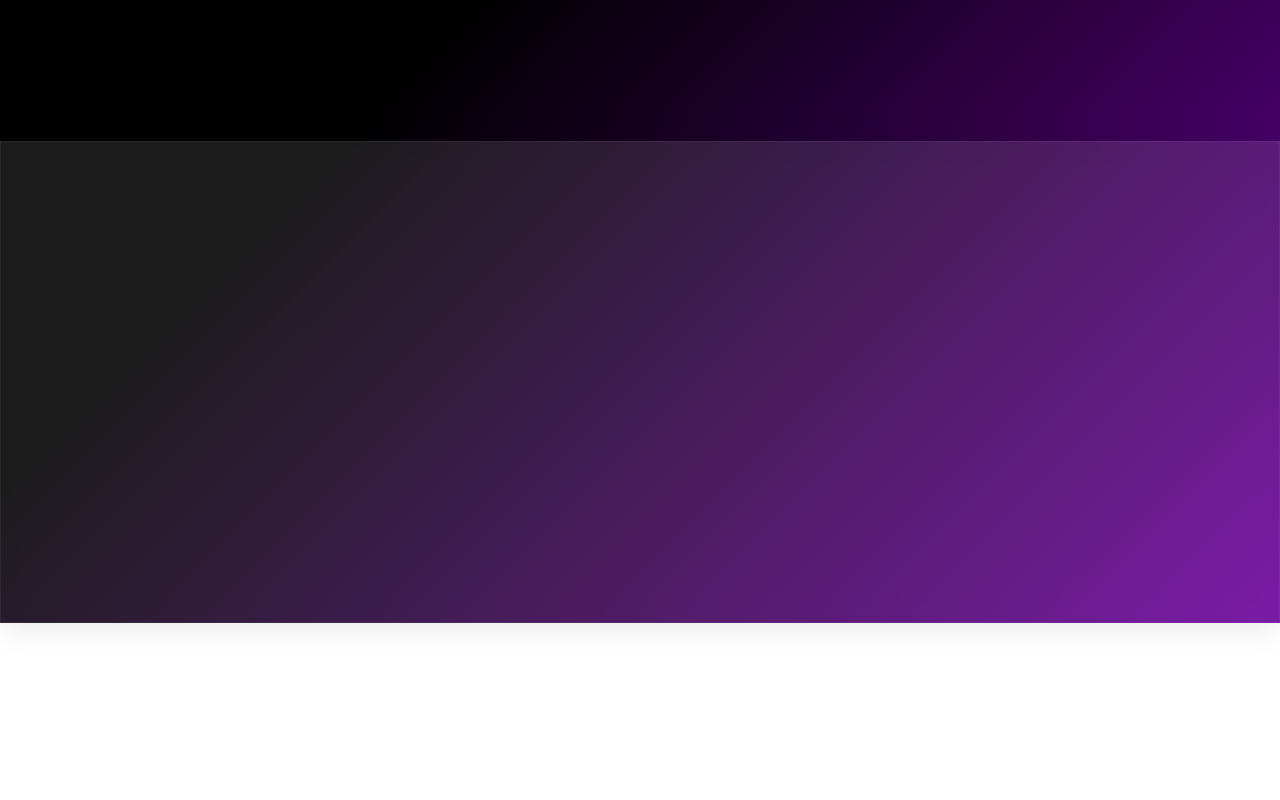
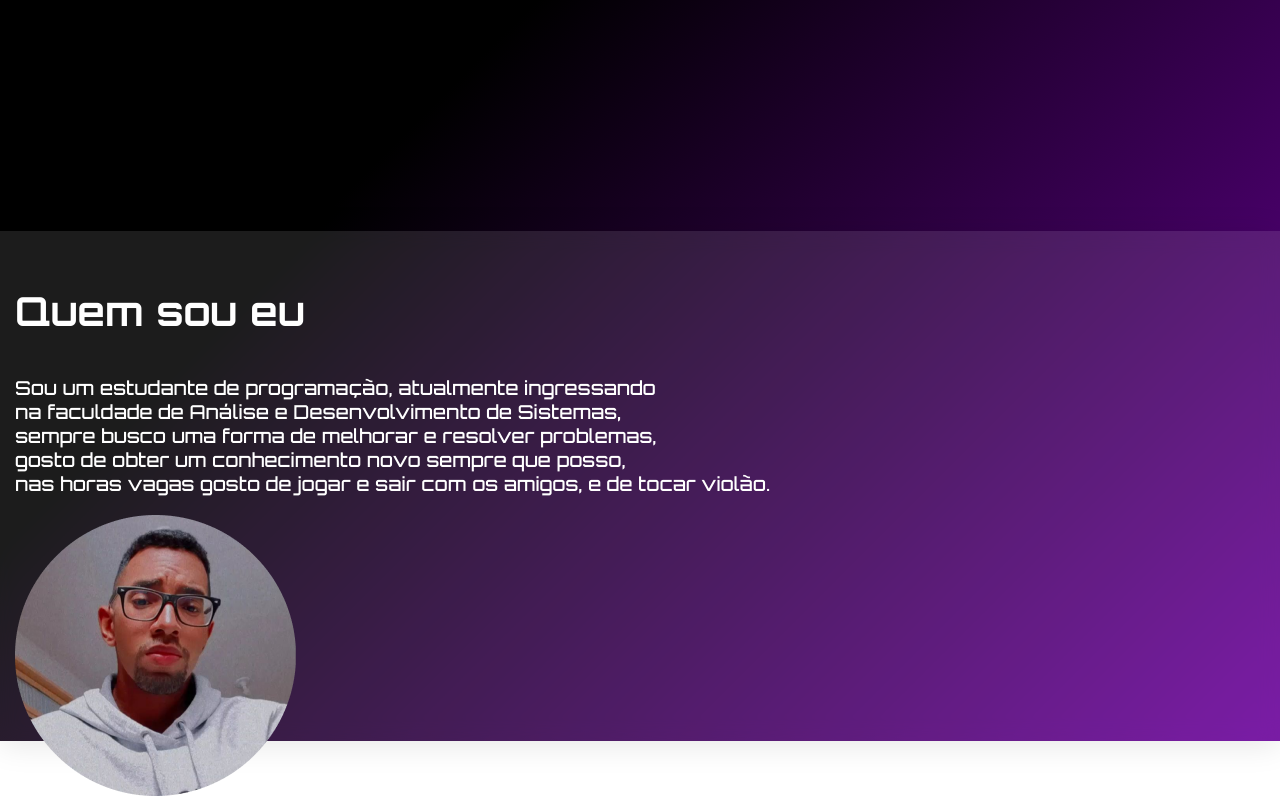
Before and after one commit to gabrielrocha04/beacademy-devstart-portfolio, a plain HTML site: page index.html in a window 1280 px wide. Shown: the part 945-1745 px from the top of the page. Before the commit the page ends 1568 px from the top, so only its background shows below. Drawn offline with Linux system fonts and the light colour scheme.

Commit message:
quem sou adicionado

```diff
--- a/assets/style/style.css
+++ b/assets/style/style.css
@@ -10,6 +10,7 @@ body{
 }
 p{
     color: white;
+    font-family: 'Orbitron', sans-serif;
 }
 
 a{
@@ -22,6 +23,7 @@ a{
     font-family: 'Orbitron', sans-serif;
     font-weight: bold;
     font-size: 1.2rem;
+    border-radius: 6px;
 }
 /*Menu*/
 .menu{
@@ -30,7 +32,6 @@ a{
     display: flex;
     justify-content: space-around;
     margin: 30px 20px 0px 0px;
-    font-family: 'Orbitron', sans-serif;
     font-weight: bold;
 }
 /*Resume*/
@@ -42,7 +43,6 @@ a{
 }
 
 .title{
-    font-family: 'Orbitron', sans-serif;
     font-weight: bold;
     font-size: 1.9em;
     text-align: center;
@@ -50,7 +50,6 @@ a{
 }
 
 .subtitle{
-    font-family: 'Orbitron', sans-serif;
     font-size: 0.5em;
     text-align: center;
 }
@@ -60,7 +59,6 @@ a{
 }
 
 .skills p{
-    font-family: 'Orbitron', sans-serif;
     font-weight: 500;
     font-size: 1.5em;
     text-align: center;
@@ -82,11 +80,22 @@ a{
 .presentation{
     width: auto;
     height: 60vh;
-    margin-top: 150px;
+    margin-top: 240px;
+    padding: 15px;
     background: rgba(255, 255, 255, 0.11);
-
     box-shadow: 0 4px 30px rgba(0, 0, 0, 0.1);
     backdrop-filter: blur(9.6px);
     -webkit-backdrop-filter: blur(9.6px);
-    border: 1px solid rgba(255, 255, 255, 0.05);
+    text-align: justify;
 }
+.presentation .who-are-me{
+    font-size: 2.5em;
+    font-weight: bold;
+}
+
+.presentation .about-me{
+    font-size: 1.2em;
+}
+.presentation .profile{
+
+}
--- a/index.html
+++ b/index.html
@@ -40,7 +40,16 @@
     </div>
     <!--Quem sou eu-->
     <div class="presentation">
-
+        <p class="who-are-me" id="quem-sou-eu">Quem sou eu</p>
+        <div class="group-about-me">
+            <p class="about-me">
+                Sou um estudante de programação, atualmente ingressando<br> na faculdade de
+            Análise e Desenvolvimento de Sistemas, <br>sempre busco uma forma de melhorar
+            e resolver problemas, <br>gosto de obter um conhecimento novo sempre que posso,
+            <br>nas horas vagas gosto de jogar e sair com os amigos, e de tocar violão.
+            </p>
+            <div class="profile"><img src="./assets/img/perfil.png" alt="Profile"></div>
+        </div>
     </div>
 </body>
 </html>
```
